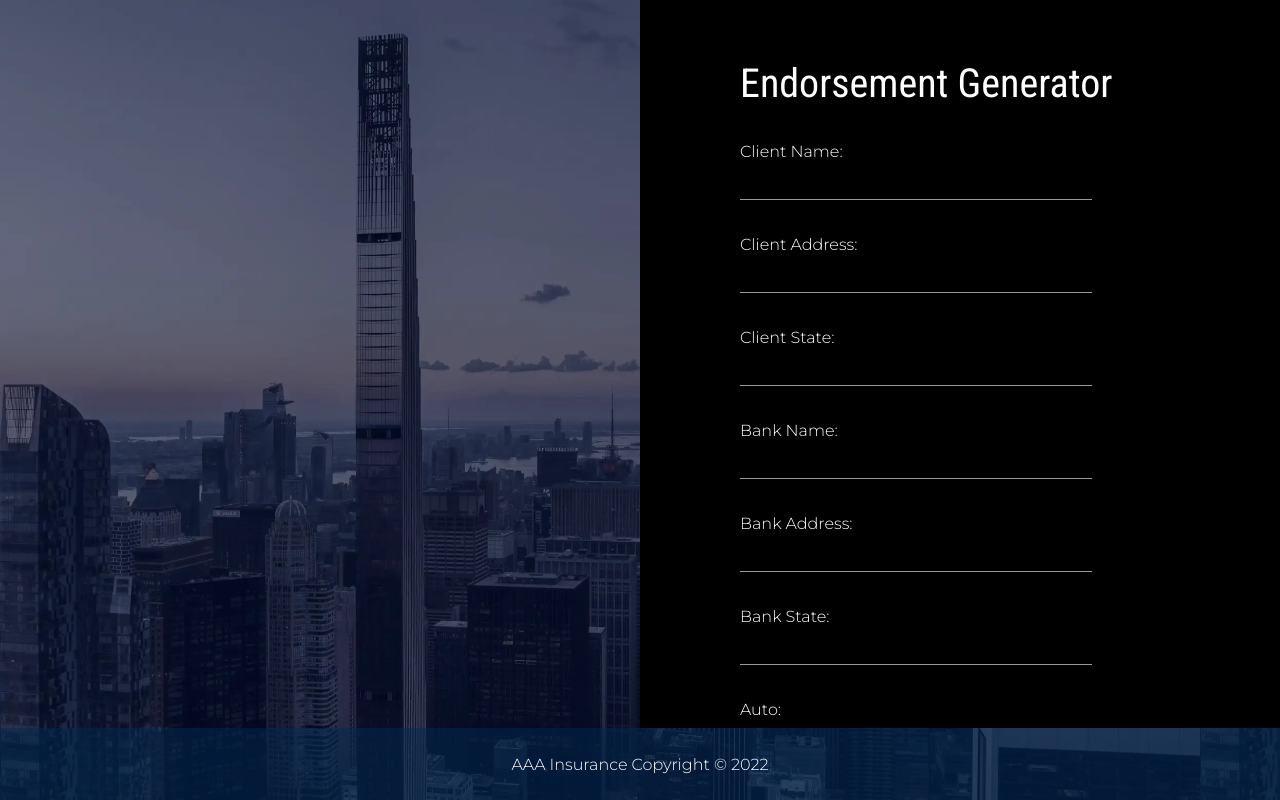
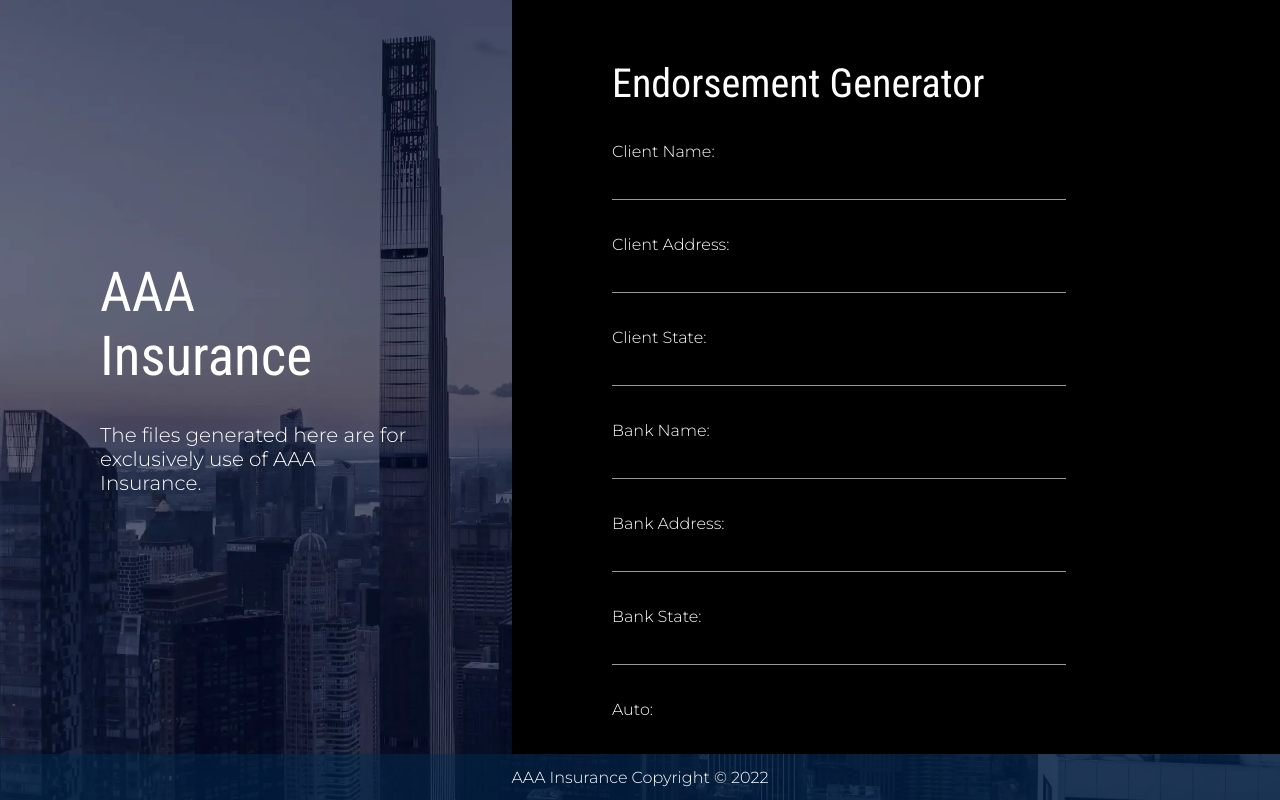
Before and after one commit to Niels-Bored/Endorsement-Generator, a plain HTML site: page index.html in a window 1280 px wide. Drawn offline with nearby package versions, Linux system fonts and the light colour scheme; a script that the page names is missing.

Commit message:
Retoques finales estéticos

```diff
--- a/CSS/estilos.css
+++ b/CSS/estilos.css
@@ -3,26 +3,29 @@
 body{
     margin: 0;
     background-image: url('../Imagenes/background.webp');
-    background-size:contain;
+    background-size:cover;
 }
 .form-structure{
     width: 100%;
     display: flex;
 }
 .form-left, .form-right{
-    width: 50%;
-    height: 91vh;
+    height: calc(100vh - 46px);
+    padding: 60px 100px;
+    box-sizing: border-box;
 }
 .form-left{
-
+    width: 40%;
+    display: flex;
+    flex-direction: column;
+    justify-content: center;
 }
 .form-right{
-    padding: 60px 100px;
+    width: 60%;
     display: flex;
     flex-direction: column;
     background-color: black;
     color:white;
-    box-sizing: border-box;
     overflow: scroll;
     overflow-x: hidden;
 }
@@ -42,6 +45,15 @@ body{
     margin-bottom: 35px;
     font-size: 40px;
     font-family: 'Roboto Condensed';
+    color: white;
+}
+.adjustment-size{
+    font-size: 55px;
+}
+.sub-title{
+    font-size: 20px;
+    font-family: 'Montserrat', sans-serif;
+    color: white;
 }
 p, label, th, td{
     font-family: 'Montserrat', sans-serif;
@@ -79,6 +91,7 @@ label{
     flex-direction: column;
 }
 table{
+    margin-top: 20px;
     width: 80%;
 }
 th, td{
@@ -101,7 +114,8 @@ button:hover{
     cursor: pointer;
 }
 .bottom-label{
-    height: 9vh;
+    padding: 8px 0;
+    height: 30px;
     background-color: rgba(0, 42, 81, 0.5);
     /* background-color: #002a51; */
     display: flex;
@@ -112,57 +126,24 @@ button:hover{
 p{
     margin: 0;
 }
-/*
-body{
-    font-family: 'Courier New', Courier, monospace;
-    margin: 0;
-    padding: 20px 0;
-    background-color: aquamarine;
+@media (max-width: 900px){
+    .form-left{
+        display: none;
+    }
+    .form-right{
+        width: 100%;
+    }
 }
-
-form{
-    height: 1470px;
-    width: 500px;
-    border-radius: 10px;
-    box-shadow: 0px 0px 10px black;
-    border: 1px solid black;
-    background-color: white;
-    padding: 20px;
-    margin: 0 auto;
+@media (max-width: 650px){
+    .form-right{
+        padding: 20px 30px;
+    }
+    .input-labels{
+        width: 100%;
+    }
 }
-
-input, button{
-    width: 100%;
-    height: 30px;
-    margin-bottom: 20px;
+@media (max-width: 430px){
+    td input{
+        width: 40px;
+    }
 }
-
-button{
-    font-size: 15px;
-    color: white;
-    text-shadow: 0px 0px 5px black;
-    background-color: aqua;
-    border: 1px solid black;
-    cursor: pointer;
-}
-
-button:hover{
-    box-shadow: 0px 0px 5px black;
-    background-color: whitesmoke;
-}
-
-table{
-    border: 1px solid black;
-    margin-bottom: 20px;
-}
-
-td, th{
-    text-align: left;
-    width: 100px;
-}
-
-td input{
-    width: 80%;
-    height: 80%;
-}
-*/
--- a/index.html
+++ b/index.html
@@ -12,7 +12,8 @@
     <body>
         <section class="form-structure">
             <div class="form-left">
-
+                <p class="title adjustment-size">AAA Insurance</p>
+                <p class="sub-title">The files generated here are for exclusively use of AAA Insurance.</p>
             </div>
             <form class="form-right">
                 <p class="title">Endorsement Generator</p>
```
